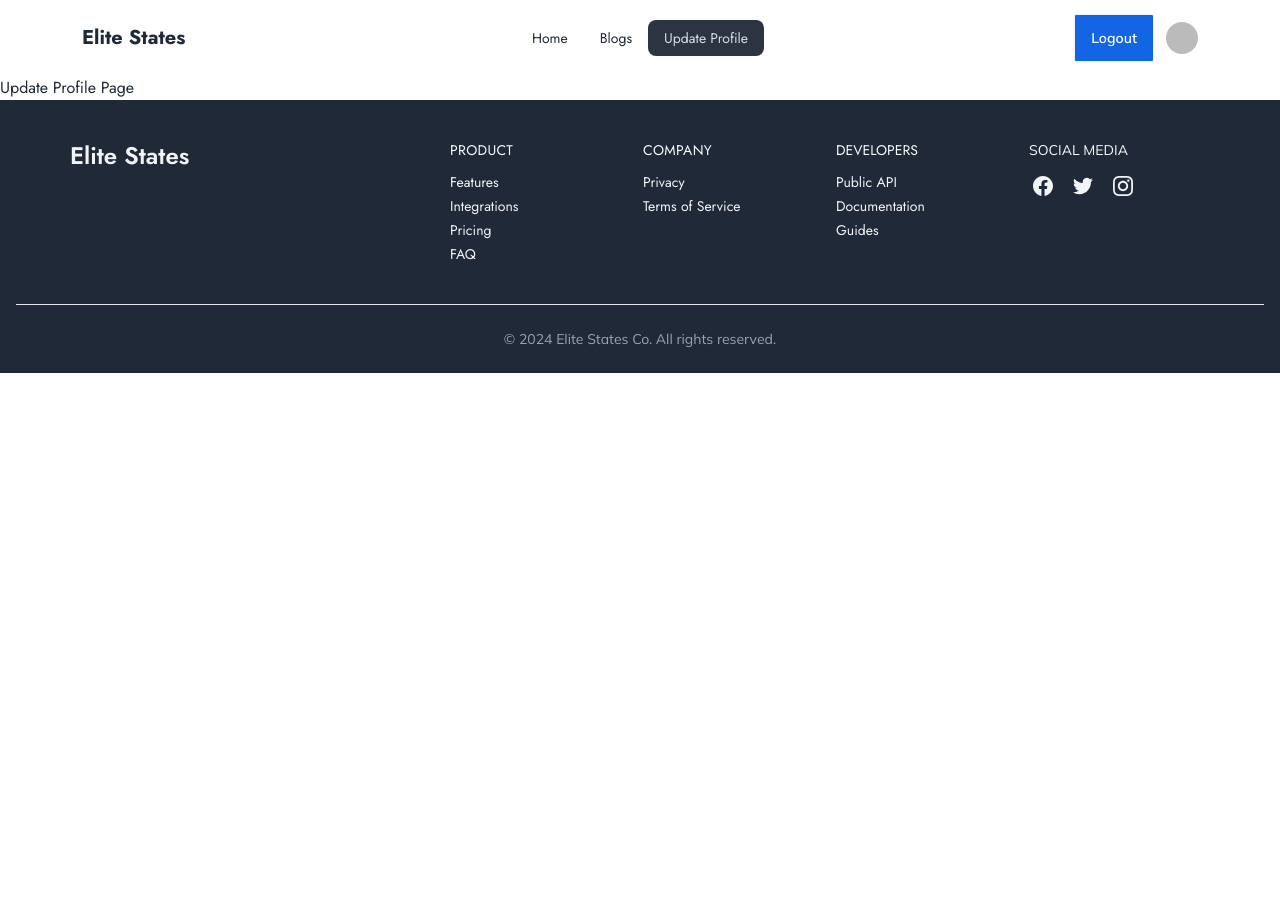
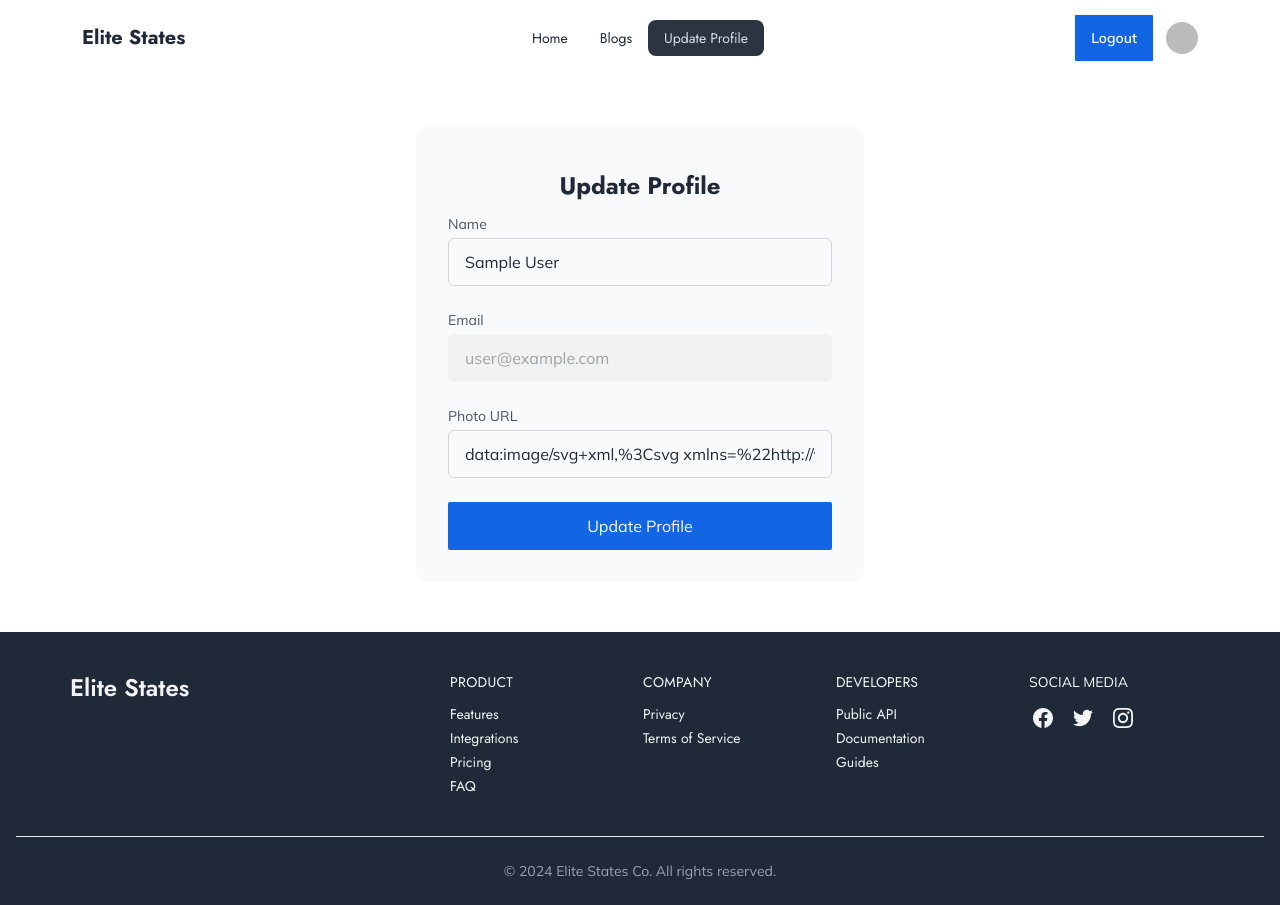
Before and after one commit to rifat-hassan-nibir/elite-states, a React (Vite) app: page /update-profile in a window 1280 px wide. Before the commit the page ends 800 px from the top, so only its background shows below. Built offline with nearby package versions, Linux system fonts and the light colour scheme; no server answers; sample sign-in values are in the browser's storage.

Commit message:
added update profile feature and reload state to change login users name and image without reloading the page

```diff
--- a/src/AuthProvider/AuthProvider.jsx
+++ b/src/AuthProvider/AuthProvider.jsx
@@ -16,6 +16,7 @@ export const AuthContext = createContext(null);
 const AuthProvider = ({ children }) => {
   const [user, setUser] = useState(null);
   const [loading, setLoading] = useState(true);
+  const [reload, setReload] = useState(false);
 
   // Create user
   const createUser = (email, password) => {
@@ -57,9 +58,9 @@ const AuthProvider = ({ children }) => {
     return () => {
       unSubscribe();
     };
-  }, []);
+  }, [reload]);
 
-  const authInfo = { user, createUser, loginUser, logOutUser, loading, googleLogin, githubLogin };
+  const authInfo = { user, createUser, loginUser, logOutUser, loading, googleLogin, githubLogin, reload, setReload };
   return <AuthContext.Provider value={authInfo}>{children}</AuthContext.Provider>;
 };
 
--- a/src/Pages/EstateDetails.jsx
+++ b/src/Pages/EstateDetails.jsx
@@ -1,6 +1,5 @@
 import { useLoaderData, useParams } from "react-router-dom";
 import { CiLocationOn } from "react-icons/ci";
-import { MdOutlineZoomOutMap } from "react-icons/md";
 import { Helmet } from "react-helmet-async";
 
 const EstateDetails = () => {
--- a/src/Pages/Register.jsx
+++ b/src/Pages/Register.jsx
@@ -9,7 +9,7 @@ import { Helmet } from "react-helmet-async";
 import { FaRegEye, FaRegEyeSlash } from "react-icons/fa6";
 
 const Register = () => {
-  const { createUser } = useContext(AuthContext);
+  const { createUser, reload, setReload } = useContext(AuthContext);
   const [showPassword, setShowPassword] = useState(false);
 
   const {
@@ -39,6 +39,8 @@ const Register = () => {
         updateProfile(result.user, {
           displayName: name,
           photoURL: image,
+        }).then(() => {
+          setReload(!reload);
         });
         console.log(result.user);
         // navigate("/");
--- a/src/Pages/UpdateProfile.jsx
+++ b/src/Pages/UpdateProfile.jsx
@@ -1,12 +1,82 @@
-import { Helmet } from "react-helmet-async";
+/* eslint-disable no-unused-vars */
+import { useContext } from "react";
+import { AuthContext } from "../AuthProvider/AuthProvider";
+import { useForm } from "react-hook-form";
+import { updateProfile } from "firebase/auth";
+import { ToastContainer, toast } from "react-toastify";
 
 const UpdateProfile = () => {
+  const { user, setReload, reload } = useContext(AuthContext);
+
+  const {
+    register,
+    handleSubmit,
+    formState: { errors },
+  } = useForm();
+
+  const onSubmit = (data) => {
+    const { name, photoURL } = data;
+    console.log(name, photoURL);
+
+    updateProfile(user, {
+      displayName: name,
+      photoURL: photoURL,
+    })
+      .then(() => {
+        console.log("Profile Updated");
+        toast.success("Profile Updated successfully");
+        setReload(!reload);
+      })
+      .catch((error) => {
+        console.log(error);
+      });
+  };
   return (
-    <div>
-      <Helmet>
-        <title>Elite States | Update Profile</title>
-      </Helmet>
-      <h1>Update Profile Page</h1>
+    <div className="w-full max-w-md p-8 space-y-3 rounded-xl bg-gray-50 text-gray-800 mx-auto my-[30px] lg:my-[50px]">
+      <ToastContainer />
+      <h1 className="text-2xl font-bold text-center">Update Profile</h1>
+      <form onSubmit={handleSubmit(onSubmit)} className="space-y-6">
+        <div className="space-y-1 text-sm">
+          <label htmlFor="name" className="block text-gray-600">
+            Name
+          </label>
+          <input
+            type="text"
+            name="name"
+            id="name"
+            defaultValue={user.displayName}
+            {...register("name")}
+            className="w-full px-4 py-3 rounded-md input input-bordered border-gray-300 bg-gray-50 text-gray-800 focus:border-violet-600"
+          />
+        </div>
+        <div className="space-y-1 text-sm">
+          <label htmlFor="email" className="block text-gray-600">
+            Email
+          </label>
+          <input
+            type="email"
+            name="email"
+            id="email"
+            defaultValue={user.email}
+            disabled
+            className="w-full px-4 py-3 rounded-md input input-bordered border-gray-300 bg-gray-50 text-gray-800 focus:border-violet-600"
+          />
+        </div>
+        <div className="space-y-1 text-sm">
+          <label htmlFor="photoURL" className="block text-gray-600">
+            Photo URL
+          </label>
+          <input
+            type="text"
+            name="photoURL"
+            id="photoURL"
+            defaultValue={user.photoURL}
+            {...register("photoURL")}
+            className="w-full px-4 py-3 rounded-md input input-bordered border-gray-300 bg-gray-50 text-gray-800 focus:border-violet-600"
+          />
+        </div>
+        <button className="block w-full p-3 text-center rounded-sm text-gray-50 bg-primary">Update Profile</button>
+      </form>
     </div>
   );
 };
```
